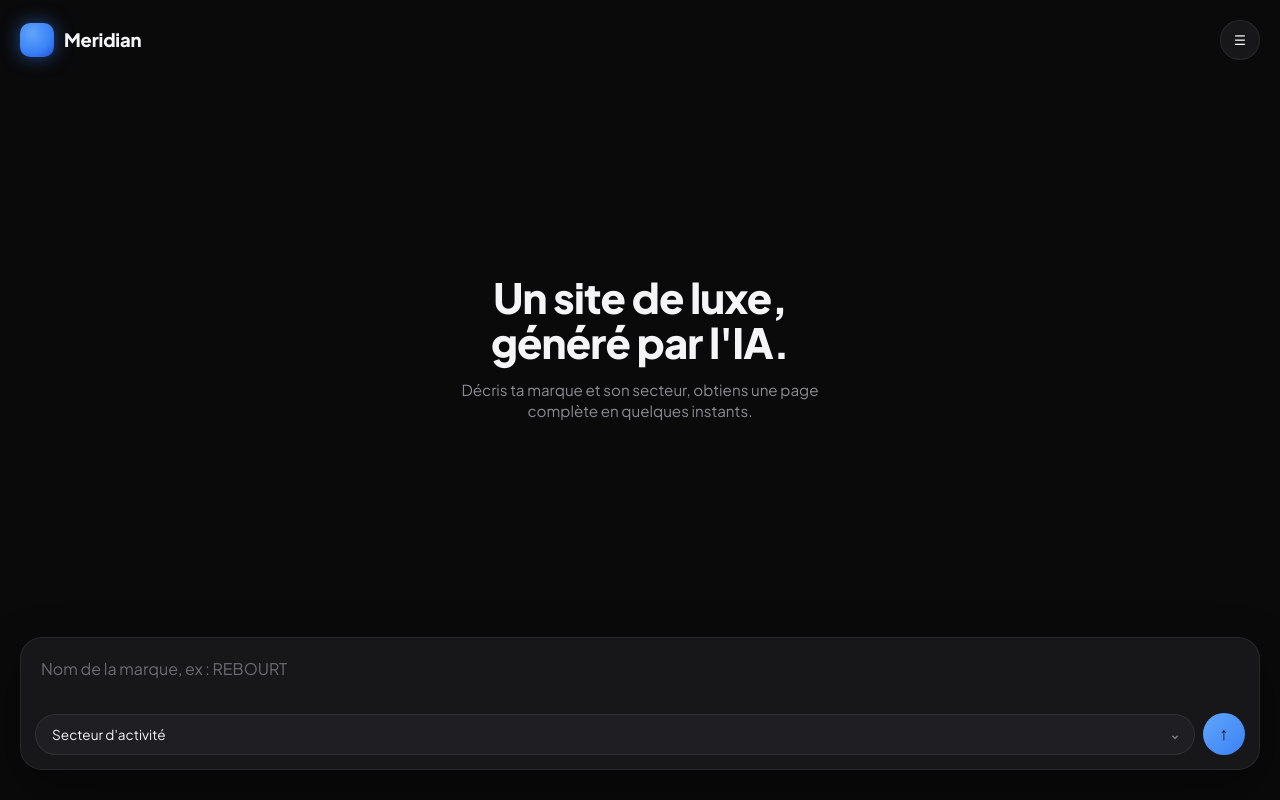
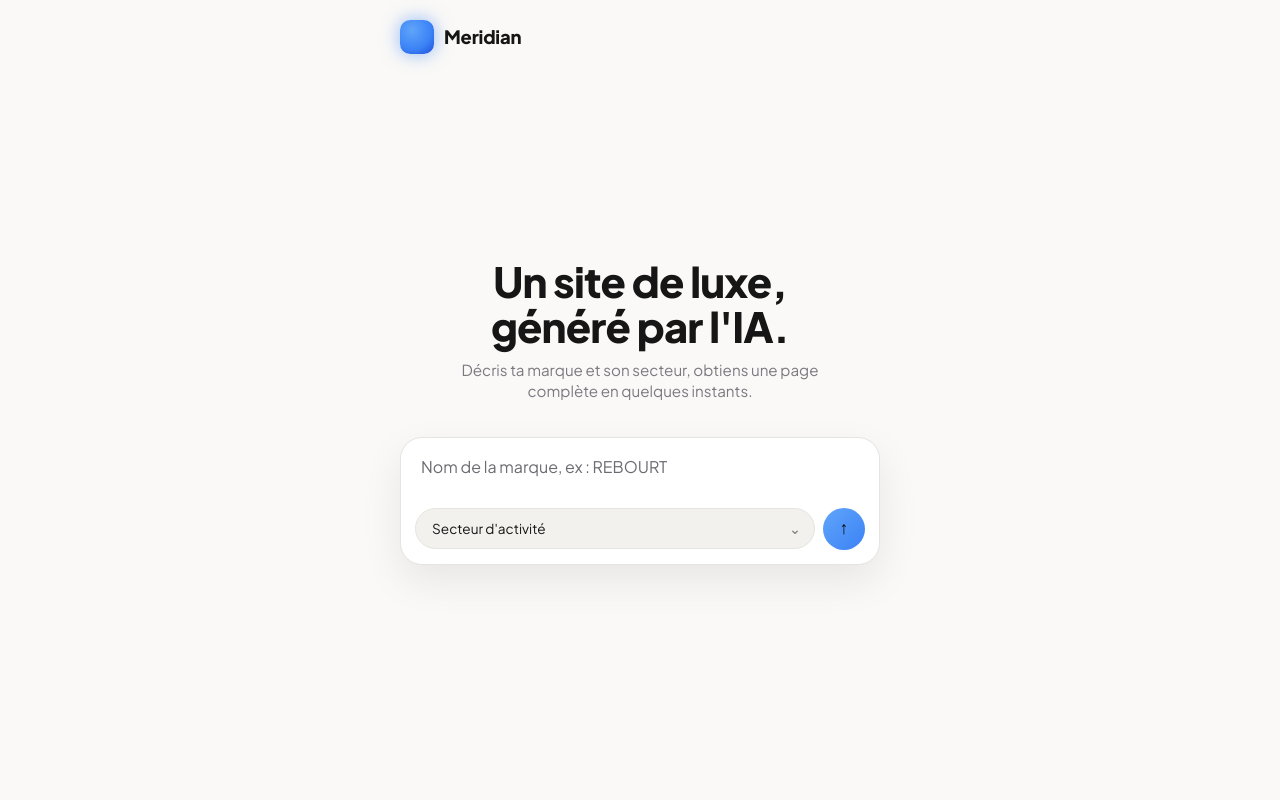
Before and after one commit to latelierdigitaldemande-cloud/meridian, a website: page index.html in a window 1280 px wide. Drawn offline with Linux system fonts and the light colour scheme.

Commit message:
Update index.html

```diff
--- a/index.html
+++ b/index.html
@@ -9,15 +9,15 @@
 <link href="https://fonts.googleapis.com/css2?family=Plus+Jakarta+Sans:wght@400;500;600;700;800&display=swap" rel="stylesheet">
 <style>
   :root{
-    --bg:#0a0a0b;
-    --ink:#f5f5f7;
-    --muted:#8b8b92;
-    --card:#17171a;
-    --card-border:rgba(255,255,255,0.08);
-    --input-bg:#1f1f23;
+    --bg:#faf9f7;
+    --ink:#161616;
+    --muted:#7a7a80;
+    --card:#ffffff;
+    --card-border:#e6e4e0;
+    --input-bg:#f2f1ee;
     --accent:#3b82f6;
     --accent-2:#60a5fa;
-    --danger:#f87171;
+    --danger:#dc2626;
     --mono:'JetBrains Mono','SF Mono',Consolas,monospace;
     --sans:'Plus Jakarta Sans','Segoe UI',system-ui,sans-serif;
   }
@@ -43,7 +43,7 @@
   .step{display:none;}
   .step.active{display:flex;flex-direction:column;}
 
-  nav{display:flex;align-items:center;justify-content:space-between;flex-shrink:0;}
+  nav{width:100%;max-width:480px;margin:0 auto;display:flex;align-items:center;justify-content:space-between;flex-shrink:0;}
   .brand{display:flex;align-items:center;gap:10px;}
   .logo-mark{
     width:34px;height:34px;border-radius:10px;flex-shrink:0;
@@ -51,34 +51,30 @@
     box-shadow:0 0 18px rgba(59,130,246,0.55);
   }
   .wordmark{font-weight:800;font-size:1.15rem;letter-spacing:-0.01em;}
-  .menu-btn{
-    width:40px;height:40px;border-radius:50%;border:1px solid var(--card-border);
-    background:var(--card);color:var(--ink);display:flex;align-items:center;justify-content:center;
-    cursor:pointer;flex-shrink:0;
-  }
 
-  .hero{flex:1;display:flex;flex-direction:column;align-items:center;justify-content:center;text-align:center;min-height:0;}
+  .content-block{width:100%;max-width:480px;margin:auto auto;}
+  .hero{display:flex;flex-direction:column;align-items:center;text-align:center;}
   .hero-title{
     font-weight:800;
     font-size:clamp(1.9rem,8vw,2.6rem);
     line-height:1.08;
     letter-spacing:-0.02em;
-    margin:0 0 14px;
+    margin:0 0 10px;
   }
-  .hero-sub{color:var(--muted);font-size:0.95rem;max-width:34ch;margin:0 auto;}
+  .hero-sub{color:var(--muted);font-size:0.95rem;max-width:34ch;margin:0 auto 36px;}
 
   .promptCard{
     flex-shrink:0;
     background:var(--card);
     border:1px solid var(--card-border);
     border-radius:22px;
-    padding:14px;
-    box-shadow:0 20px 50px rgba(0,0,0,0.4);
+    padding:12px 14px 14px;
+    box-shadow:0 16px 40px rgba(0,0,0,0.08);
   }
   .promptCard textarea{
     width:100%;border:none;background:transparent;resize:none;
-    font-family:inherit;font-size:1rem;color:var(--ink);padding:6px 6px 12px;
-    height:56px;outline:none;
+    font-family:inherit;font-size:1rem;color:var(--ink);
+    height:52px;outline:none;padding:6px 6px 2px;
   }
   .promptCard textarea::placeholder{color:#6b6b72;}
 
@@ -146,9 +142,9 @@
       <div class="logo-mark"></div>
       <span class="wordmark">Meridian</span>
     </div>
-    <button class="menu-btn" aria-label="Menu">☰</button>
   </nav>
 
+  <div class="content-block">
   <div class="hero">
     <h1 class="hero-title">Un site de luxe,<br>généré par l'IA.</h1>
     <p class="hero-sub">Décris ta marque et son secteur, obtiens une page complète en quelques instants.</p>
@@ -169,6 +165,7 @@
   <div class="status" id="status" style="display:none;">
     <div class="dot"></div>
     <span id="statusText">Réflexion en cours…</span>
+  </div>
   </div>
 </section>
 
```
